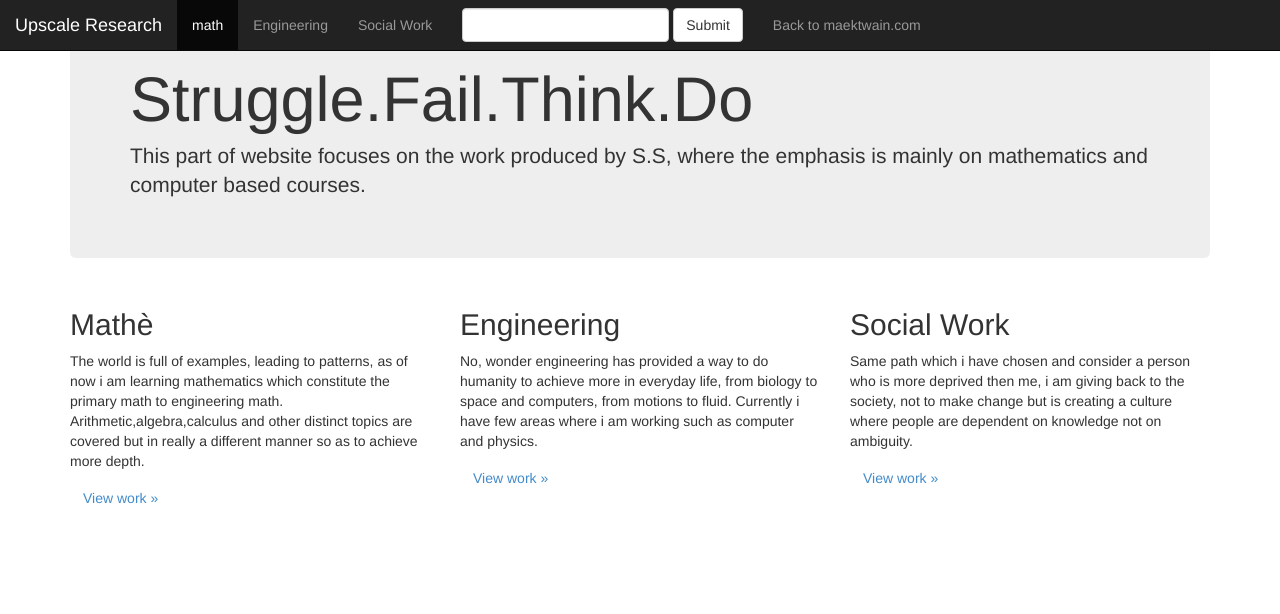
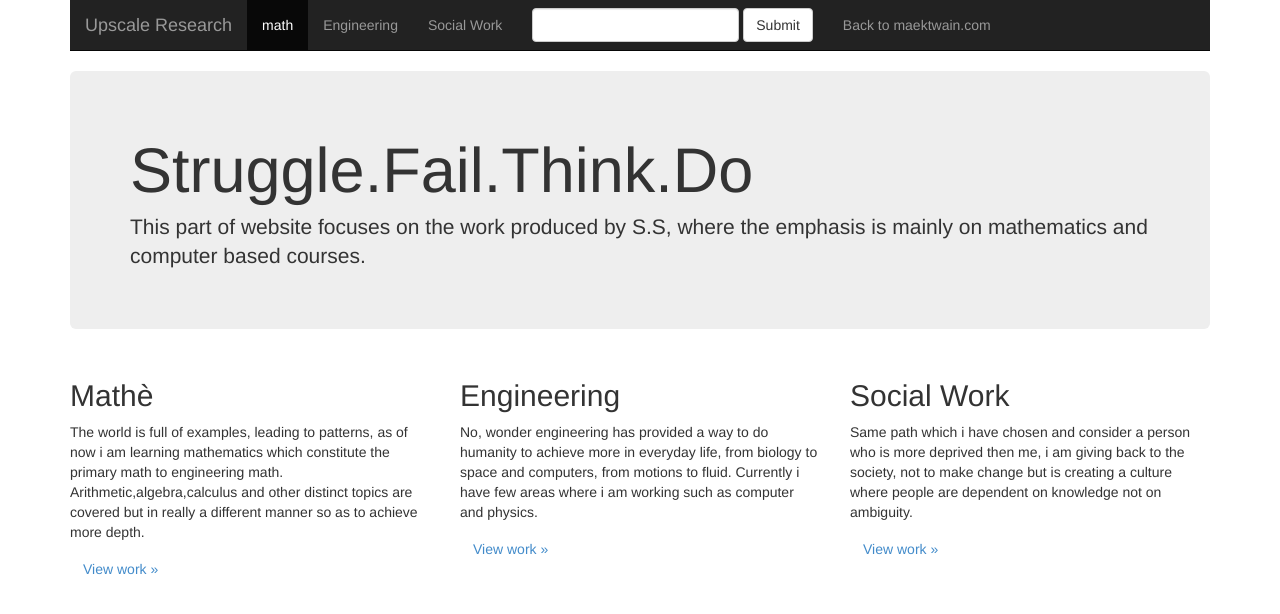
Before and after one commit to theupscale/maektwain.github.io, a Jekyll site: the page work/index.html, which Jekyll copies as it is, in a window 1280 px wide. Shown: the top 614 px of the page. Built offline with Jekyll 4.4.1, drawn with Linux system fonts in a browser that asks for light colours.

Commit message:
Fixed top to static top
Had some issues with the bootstrap fixed top to static top

```diff
--- a/work/index.html
+++ b/work/index.html
@@ -36,7 +36,7 @@
 <div class="container">
 	<div class="row clearfix">
 		<div class="col-md-12 column">
-			<nav class="navbar navbar-default navbar-inverse navbar-fixed-top" role="navigation">
+			<nav class="navbar navbar-default navbar-inverse navbar-static-top" role="navigation">
 				<div class="navbar-header">
 					 <button type="button" class="navbar-toggle" data-toggle="collapse" data-target="#bs-example-navbar-collapse-1"> <span class="sr-only">Toggle navigation</span><span class="icon-bar"></span><span class="icon-bar"></span><span class="icon-bar"></span></button> <a class="navbar-brand" href="#">Upscale Research</a>
 				</div>
```
